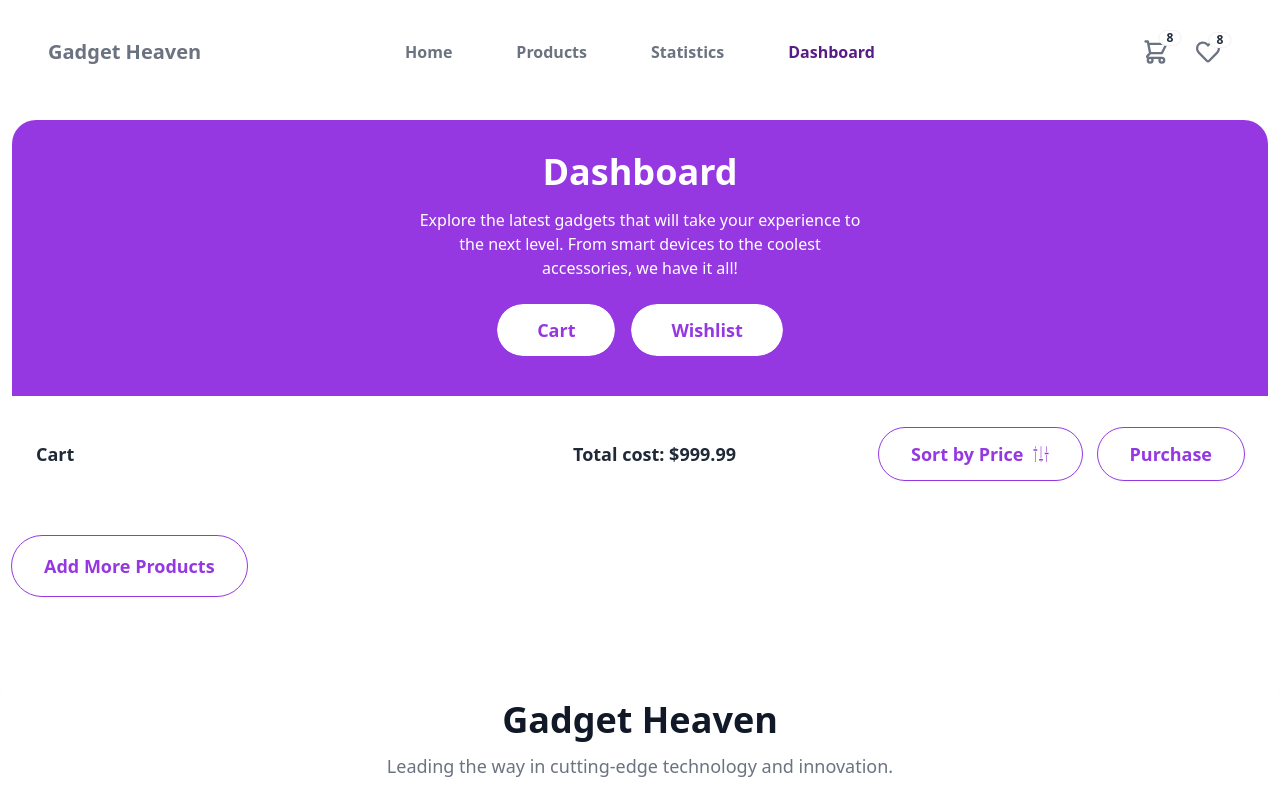
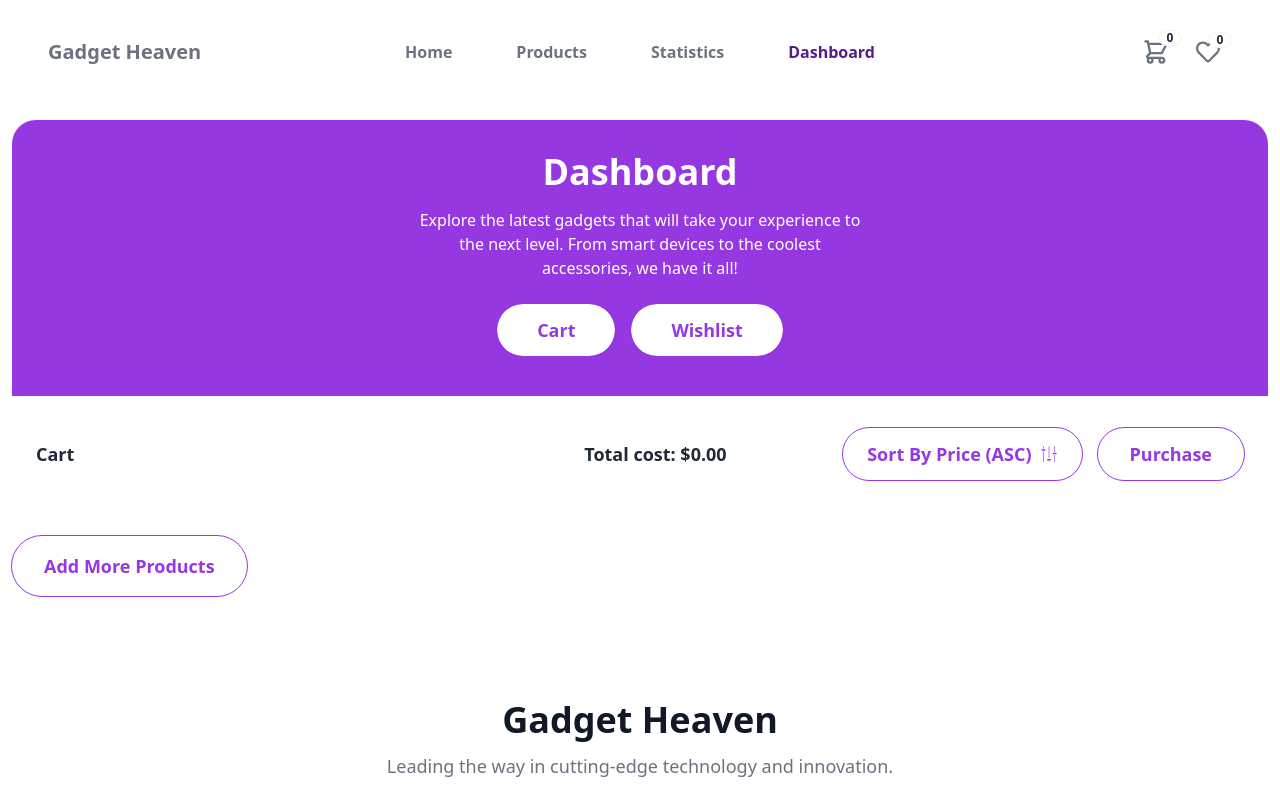
Before and after one commit to DeveloperMonirBD/gadget-heaven, a React (Vite) app: page /dashboard in a window 1280 px wide. Shown: the top 800 px of the page. Built offline with nearby package versions, Linux system fonts and the light colour scheme.

Commit message:
update the dashboard

```diff
--- a/src/components/Navbar.jsx
+++ b/src/components/Navbar.jsx
@@ -1,8 +1,27 @@
+import { useEffect, useState } from 'react';
 import { FaRegHeart } from 'react-icons/fa';
 import { Link, NavLink, useLocation } from 'react-router-dom';
+import { getAllFavourites } from '../utils';
 
 const Navbar = () => {
     const location = useLocation();
+
+    const [products, setProducts] = useState([]);
+    const [totalCost, setTotalCost] = useState(0);
+
+    useEffect(() => {
+        const favorites = getAllFavourites();
+        setProducts(favorites);
+    }, []);
+
+    useEffect(() => {
+        calculateTotalCost(products);
+    }, [products])
+
+    const calculateTotalCost = (products) => {
+        const total = products.reduce((acc, product) => acc + product.price, 0)
+        setTotalCost(total);
+    }
 
     // Determine the current path
     const isHomePage = location.pathname === '/';
@@ -67,13 +86,13 @@ const Navbar = () => {
                                     d="M3 3h2l.4 2M7 13h10l4-8H5.4M7 13L5.4 5M7 13l-2.293 2.293c-.63.63-.184 1.707.707 1.707H17m0 0a2 2 0 100 4 2 2 0 000-4zm-8 2a2 2 0 11-4 0 2 2 0 014 0z"
                                 />
                             </svg>
-                            <span className="badge badge-sm indicator-item">8</span>
+                            <span className="badge badge-sm indicator-item">{products.length}</span>
                         </div>
                     </div>
                     <div tabIndex={0} className="card card-compact dropdown-content bg-base-200 text-purple-600 mt-3 w-52 shadow z-50">
                         <div className="card-body">
-                            <span className="text-lg font-bold">8 Items</span>
-                            <span className="text-purple-500">Subtotal: $999</span>
+                            <span className="text-lg font-bold">{products.length} Items</span>
+                            <span className="text-purple-500">Subtotal: ${totalCost}</span>
                             <div className="card-actions">
                                 <button className="btn bg-purple-600 text-white btn-block text-lg">View Cart</button>
                             </div>
@@ -85,7 +104,7 @@ const Navbar = () => {
                     <div tabIndex={0} role="button" className="btn btn-ghost btn-circle">
                         <div className="indicator text-2xl">
                             <FaRegHeart />
-                            <span className="badge badge-sm indicator-item">8</span>
+                            <span className="badge badge-sm indicator-item">{products.length}</span>
                         </div>
                     </div>
                 </div>
--- a/src/pages/Dashboard.jsx
+++ b/src/pages/Dashboard.jsx
@@ -2,31 +2,44 @@ import { useEffect, useState } from 'react';
 import Heading from '../components/Heading';
 import { GiSettingsKnobs } from 'react-icons/gi';
 import { MdClose } from 'react-icons/md';
-import { useLocation, useNavigate } from 'react-router-dom';
+import { useNavigate } from 'react-router-dom';
 import { getAllFavourites, removeFavorite } from '../utils';
 
 const Dashboard = () => {
-    // const { pathname } = useLocation();
-    // console.log(pathname);
     const navigate = useNavigate();
     const [products, setProducts] = useState([]);
+    const [totalCost, setTotalCost] = useState(0);
+    const [isAscending, setIsAscending] = useState(true);
 
     useEffect(() => {
-        const favorites = getAllFavourites()
-        setProducts(favorites);
-    }, [])
-
-
-    const handleRemoved = (id) => {
-        removeFavorite(id)
         const favorites = getAllFavourites();
         setProducts(favorites);
-    }
+    }, []);
 
+    useEffect(() => {
+        calculateTotalCost(products);
+    }, [products]);
+
+    const handleRemoved = id => {
+        removeFavorite(id);
+        const favorites = getAllFavourites();
+        setProducts(favorites);
+    };
+
+    const calculateTotalCost = products => {
+        const total = products.reduce((acc, product) => acc + product.price, 0);
+        setTotalCost(total);
+    };
+
+    const handleSort = () => {
+        const sorted = [...products].sort((a, b) => (isAscending ? a.price - b.price : b.price - a.price));
+        setProducts(sorted);
+        setIsAscending(!isAscending);
+    };
 
     return (
         <div className="mb-20">
-            {/* heading  */}
+            {/* heading */}
             <div>
                 <Heading
                     headingTitle={'Dashboard'}
@@ -34,17 +47,19 @@ const Dashboard = () => {
                 />
             </div>
 
-            {/* selected button  */}
+            {/* selected button */}
             <div className="mt-8">
                 <div className="flex flex-col lg:flex-row gap-8 lg:gap-6 justify-between items-center mb-10 px-6">
                     <div className="flex w-full lg:w-[700px] justify-between">
                         <p className="font-bold text-lg">Cart</p>
-                        <p className="font-bold text-lg">Total cost: $999.99</p>
+                        <p className="font-bold text-lg">Total cost: ${totalCost.toFixed(2)}</p>
                     </div>
 
-                    <div className="font-bold space-x-2 flex md:justify-end md:w-full lg:w-[400px] gap-2 items-center">
-                        <button className="flex items-center gap-2 px-8 py-3 bg-white rounded-full text-[#9538E2] md:text-lg font-bold hover:bg-purple-600 hover:text-white transition outline outline-1">
-                            Sort by Price
+                    <div className="space-x-2 flex md:justify-end w-full lg:w-[500px] gap-2 items-center text-sm md:text-lg font-bold">
+                        <button
+                            onClick={handleSort}
+                            className="flex items-center gap-2 px-6 py-3 bg-white rounded-full text-[#9538E2] hover:bg-purple-600 hover:text-white transition outline outline-1">
+                            Sort By Price ({isAscending ? 'ASC' : 'DSC'})
                             <span>
                                 <GiSettingsKnobs />
                             </span>
@@ -54,7 +69,7 @@ const Dashboard = () => {
                     </div>
                 </div>
 
-                {/* selected card  */}
+                {/* selected card */}
                 {products.map(({ id, product_image, product_title, description, price }) => (
                     <div key={id} className="flex items-center justify-between border p-2 md:p-6 rounded-2xl mb-6 shadow-md">
                         <div className="flex items-center gap-4 md:gap-10">
```
